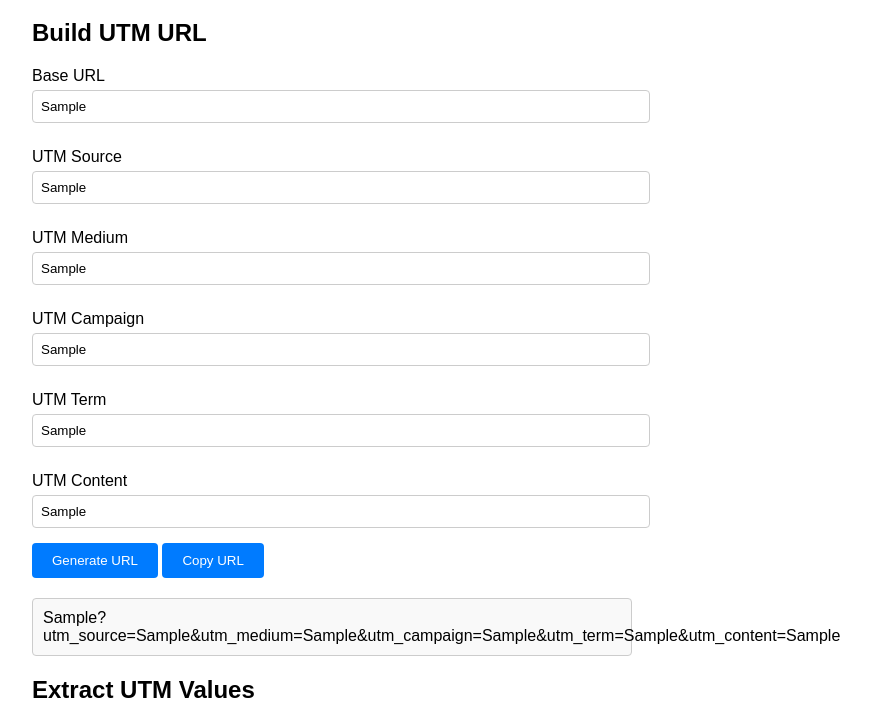
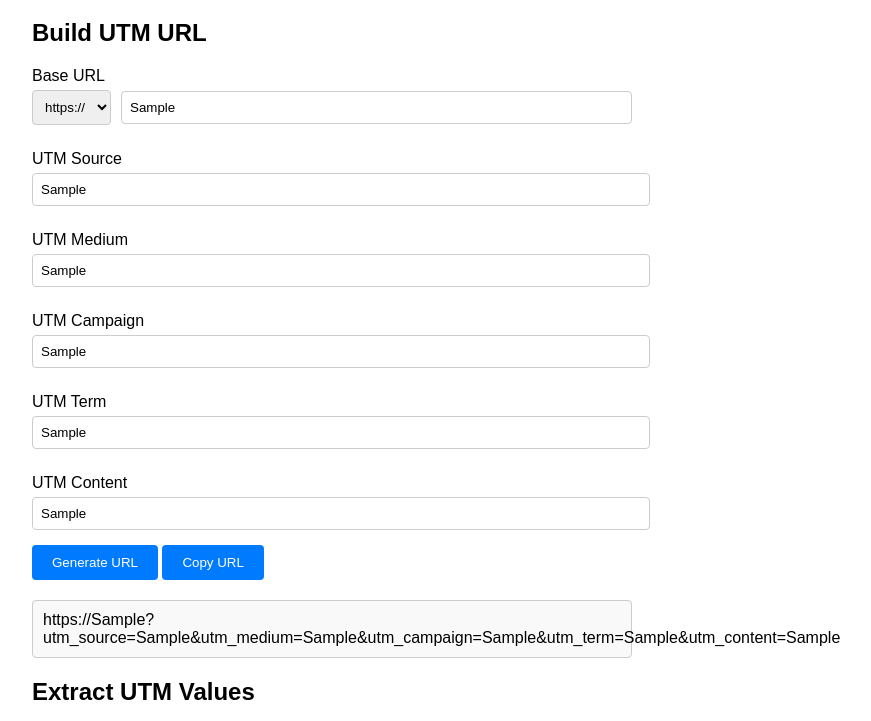
Before and after one commit to jonnychn/utmbuilder, a plain HTML site: page index.html in a window 1280 px wide. Both pictures are taken after typing "Sample", "Sample", "Sample", "Sample", "Sample", "Sample" into the empty fields and a click on the button "Generate URL". Shown: the part 61-782 px from the top of the page, without its empty margins (308-1179 px from the left). Drawn offline with Linux system fonts and the light colour scheme.

Commit message:
Update index.html
- Allow ppl to select https:// or http:// from the dropdown
- Detect if URL contains http:// or https:// before extraction

```diff
--- a/index.html
+++ b/index.html
@@ -43,6 +43,14 @@
             border-radius: 4px;
             white-space: pre-line;
         }
+        .inline-input {
+            display: flex;
+            align-items: center;
+        }
+        .inline-input select {
+            width: auto;
+            margin-right: 10px;
+        }
     </style>
 </head>
 <body>
@@ -51,7 +59,13 @@
 
         <h2>Build UTM URL</h2>
         <label for="baseUrl">Base URL</label>
-        <input type="text" id="baseUrl" placeholder="https://example.com">
+        <div class="inline-input">
+            <select id="protocol">
+                <option value="http://">http://</option>
+                <option value="https://" selected>https://</option>
+            </select>
+            <input type="text" id="baseUrl" placeholder="example.com">
+        </div>
 
         <label for="utmSource">UTM Source</label>
         <input type="text" id="utmSource" placeholder="e.g., google">
@@ -84,7 +98,10 @@
 
     <script>
         function generateUTM() {
+            const protocol = document.getElementById('protocol').value;
             const baseUrl = document.getElementById('baseUrl').value;
+            const fullUrl = protocol + baseUrl;
+
             const utmSource = document.getElementById('utmSource').value;
             const utmMedium = document.getElementById('utmMedium').value;
             const utmCampaign = document.getElementById('utmCampaign').value;
@@ -98,7 +115,7 @@
             if (utmTerm) params.append('utm_term', utmTerm);
             if (utmContent) params.append('utm_content', utmContent);
 
-            const generatedUrl = `${baseUrl}?${params.toString()}`;
+            const generatedUrl = `${fullUrl}?${params.toString()}`;
 
             document.getElementById('generatedUrl').textContent = generatedUrl;
         }
@@ -117,7 +134,12 @@
         }
 
         function extractUTM() {
-            const urlToExtract = document.getElementById('urlToExtract').value;
+            let urlToExtract = document.getElementById('urlToExtract').value;
+            if (!urlToExtract.startsWith('http://') && !urlToExtract.startsWith('https://')) {
+                urlToExtract = 'https://' + urlToExtract;
+            }
+
+            try {
                 const url = new URL(urlToExtract);
                 const params = url.searchParams;
 
@@ -135,6 +157,9 @@
                     .join('\n\n');
 
                 document.getElementById('extractedUtms').textContent = extractedUtms || 'No UTM parameters found.';
+            } catch (error) {
+                document.getElementById('extractedUtms').textContent = 'Invalid URL.';
+            }
         }
     </script>
 </body>
```
Lines whose indentation alone changed are shown as unchanged.
